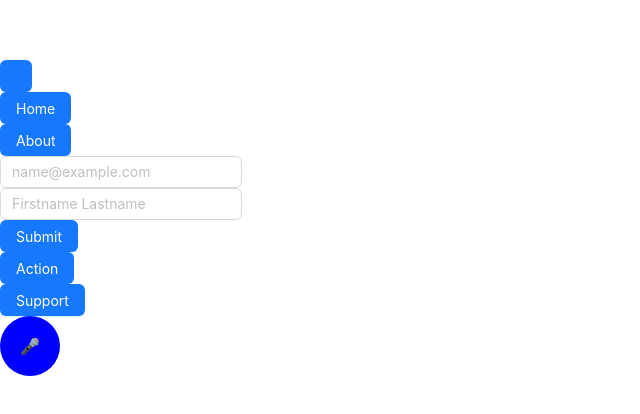
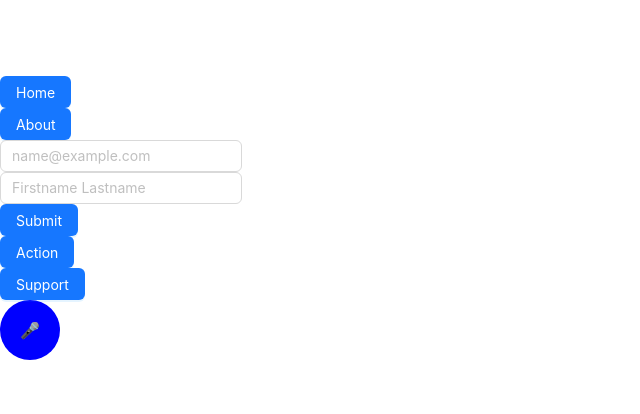
Before and after one commit to T-98/sense-ui, a React (Vite) app: page / in a window 1280 px wide. Shown: the part 182-596 px from the top of the page, without its empty margins (0-640 px from the left). Built offline with nearby package versions, Linux system fonts and the light colour scheme; no server answers.

Commit message:
updated frontend

```diff
--- a/src/App.jsx
+++ b/src/App.jsx
@@ -97,9 +97,6 @@ useEffect(() => {
 
   return (
     <>
-      <AIButton id="random-btn-001" purpose="random">
-        Hello
-      </AIButton>
       <nav>
         <AIButton
           id="nav-btn-001"
--- a/src/components/AIButton.jsx
+++ b/src/components/AIButton.jsx
@@ -1,22 +1,12 @@
-// src/components/AIButton.jsx
 import React from "react";
 import { Button, Flex } from "antd";
 
-const AIButton = ({ id, purpose, onClick, label }) => {
-  const handleClick = (e) => {
-    console.log(`AIButton with id "${id}" was clicked.`);
-    if (onClick) {
-      onClick(e);
-    }
-  };
-
-  return (
-    <Flex>
-      <Button id={id} type="primary" onClick={handleClick}>
-        {label}
-      </Button>
-    </Flex>
-  );
-};
+const AIButton = ({ id, purpose, onClick, label }) => (
+  <Flex>
+    <Button type="primary" onClick={onClick}>
+      {label}
+    </Button>
+  </Flex>
+);
 
 export default AIButton;
```
